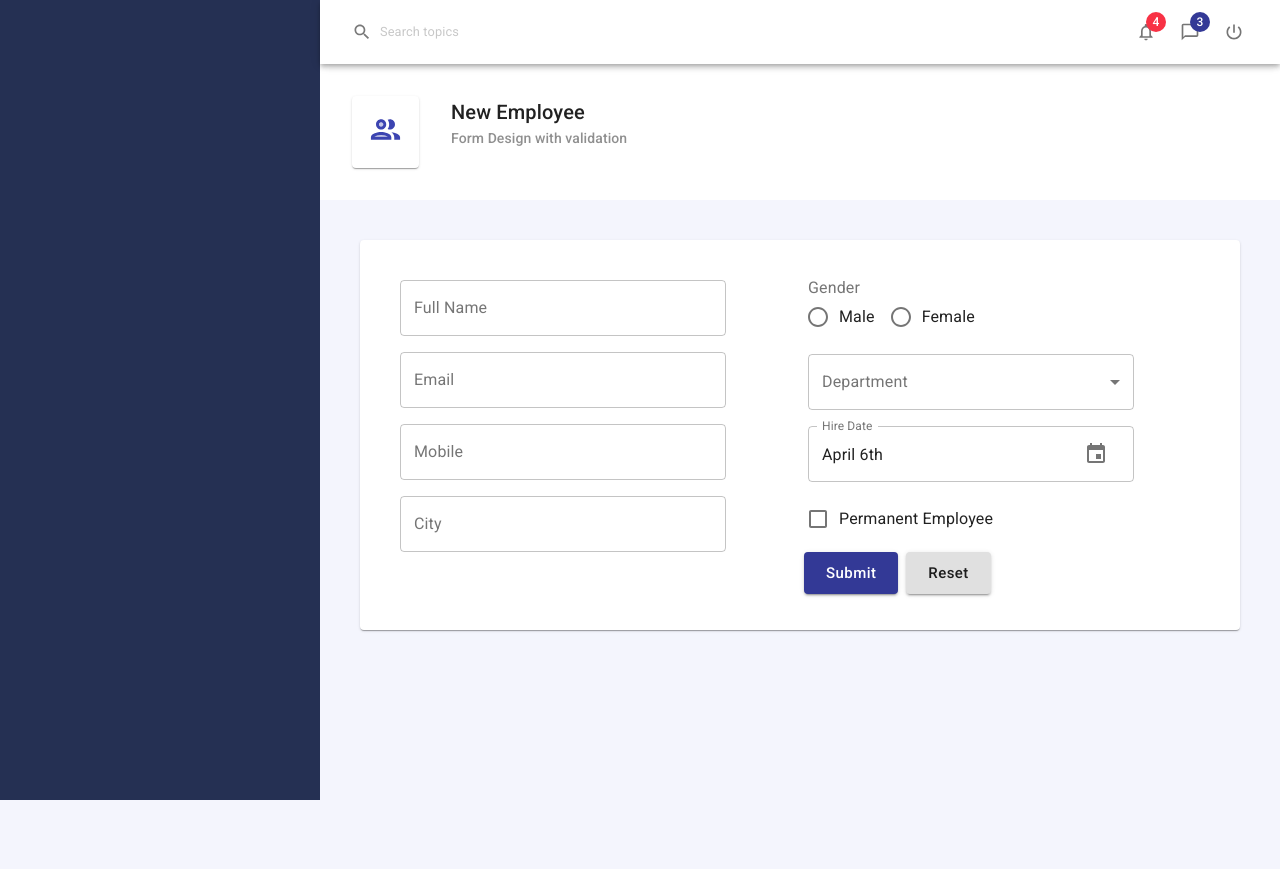
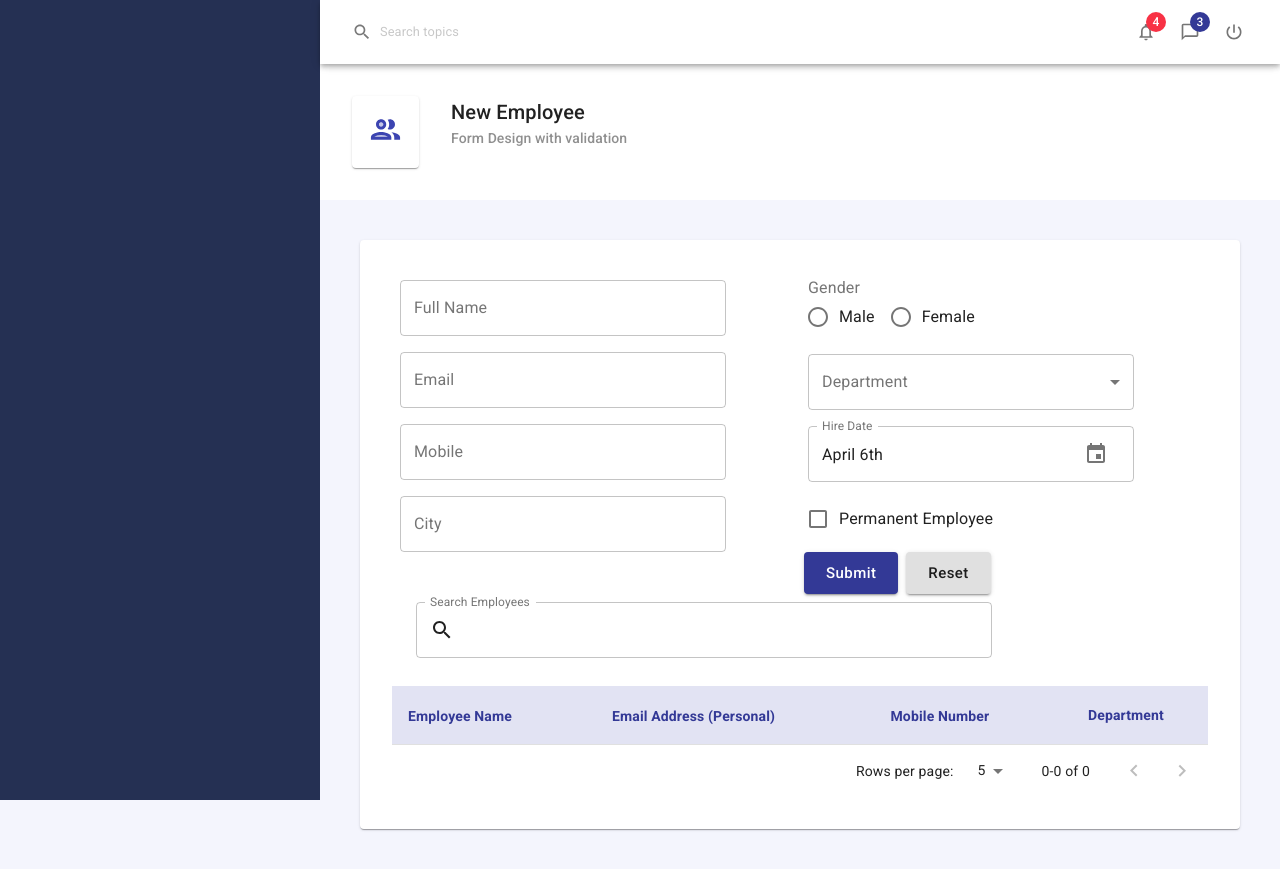
Before and after one commit to alexangria1992/react-mui-system, a React (Create React App) app: page / in a window 1280 px wide. Before the commit the page ends 800 px from the top, so only its background shows below. Built offline with nearby package versions, Linux system fonts and the light colour scheme.

Commit message:
DataTable

```diff
--- a/src/components/controls/Input.js
+++ b/src/components/controls/Input.js
@@ -3,7 +3,7 @@ import React from 'react'
 
 export default function Input(props) {
 
-    const {name, label, value, error=null,  onChange} = props;
+    const {name, label, value, error=null, onChange, ...other} = props;
     return (
         <TextField
             variant="outlined"
@@ -11,6 +11,7 @@ export default function Input(props) {
             name={name}
             value={value}
             onChange={onChange}
+            {...other}
             {...(error && {error:true, helperText:error})}
         />
     )
--- /dev/null
+++ b/src/components/useTable.js
@@ -0,0 +1,137 @@
+import { makeStyles, Table, TableCell, TableHead, TablePagination, TableRow, TableSortLabel } from '@material-ui/core'
+import React, {useState} from 'react'
+
+const useStyles = makeStyles(theme => ({
+    table: {
+        marginTop: theme.spacing(3),
+        '& thead th' : {
+            fontWeight: '600',
+            color: theme.palette.primary.main,
+            backgroundColor: theme.palette.primary.light
+        },
+        '& tbody td': {
+            fontWeight: '300'
+        },
+        '& tbody tr:hover': {
+            backgroundColor: "#fffbf2",
+            cursor: 'pointer'
+        }
+    }
+}))
+
+export default function useTable(records, headCells, filterFn) {
+
+    const classes = useStyles();
+
+    const pages = [ 5, 10, 25 ]
+    const [page, setPage] = useState(0)
+    const [rowsPerPage, setRowsPerPage] = useState(pages[page])
+    const [order, setOrder] = useState()
+    const [orderBy, setOrderBy] = useState()
+
+    const TblContainer = props => (
+            <Table className={classes.table}>
+                {props.children}
+            </Table>
+    )
+
+    const TblHead = props => {
+
+    const handleSortRequest = cellId => {
+    const isAsc = orderBy === cellId && order === "asc"
+    setOrder(isAsc ? 'desc': 'asc')
+    setOrderBy(cellId)
+}
+
+        return (<TableHead>
+            <TableRow>
+                {
+                    headCells.map(headCell => (
+                        <TableCell key={headCell.id}
+                        sortDirection={orderBy === headCell.id ? order : false}
+                        >   {headCell.disableSorting ? headCell.label :
+                            <TableSortLabel
+                            active = {orderBy === headCell.id}
+                            direction = {orderBy === headCell.id?order:'asc'}
+                            onClick = { () => {handleSortRequest(headCell.id)}}
+
+                            >
+                               {headCell.label}
+                            </TableSortLabel>
+                             }
+                        </TableCell>
+                    ))
+                }
+            </TableRow>
+        </TableHead>)
+    }
+
+    const handleChangePage = (event, newPage) => {
+        setPage(newPage)
+    }
+
+    const handleChangeRowsPerPage = event => {
+        setRowsPerPage(parseInt(event.target.value, 10))
+        setPage(0)
+
+    }
+
+    const TblPagination = () => (
+        <TablePagination
+        component="div"
+        page={page}
+        rowsPerPageOptions = {pages}
+        rowsPerPage={rowsPerPage}
+        count={records.length}
+        onChangePage={handleChangePage}
+        onChangeRowsPerPage = {handleChangeRowsPerPage}
+        />
+
+
+    )
+
+    function stableSort(array, comparator)
+    {
+        const stabilizedThis = array.map((el, index ) => [el, index])
+        stabilizedThis.sort((a, b) => {
+            const order = comparator(a[0], b[0])
+            if(order !== 0) return order;
+            return a[1] - b[1];
+        })
+        return stabilizedThis.map((el) => el[0])
+    }
+
+    function getComparator(order, orderBy)
+    {
+        return order === 'desc'
+            ? (a,b) => descendingComparator(a,b, orderBy)
+            : (a, b) => -descendingComparator(a,b, orderBy)
+    }
+
+    function descendingComparator(a,b, ordrBy)
+    {
+        if(b[orderBy] < a[orderBy])
+        {
+            return -1;
+        }
+        if(b[orderBy] < a[orderBy])
+        {
+            return 1;
+        }
+        return 0;
+    }
+
+
+    const recordsAfterPagingAndSorting = () => {
+        return stableSort(filterFn.fn(records), getComparator(order, orderBy))
+        .slice(page * rowsPerPage, (page + 1) * rowsPerPage)    }
+
+
+    return {
+        TblContainer,
+        TblHead,
+        TblPagination,
+        recordsAfterPagingAndSorting
+
+    }
+}
--- a/src/pages/Employees/Employees.js
+++ b/src/pages/Employees/Employees.js
@@ -1,18 +1,58 @@
-import React from 'react'
+import React, {useState} from 'react'
 import PageHeader from '../../components/PageHeader'
 import EmployeeForm from './EmployeeForm'
 import PeopleOutlineTwoToneIcon from '@material-ui/icons/PeopleOutlineTwoTone'
-import { makeStyles, Paper } from '@material-ui/core'
+import { InputAdornment, makeStyles, Paper, TableBody, TableCell, TableRow, Toolbar } from '@material-ui/core'
+import useTable from '../../components/useTable'
+import * as employeeService  from "../../services/employeeService"
+import Controls from "../../components/controls/Controls"
+import { Search } from '@material-ui/icons'
 
 const useStyles = makeStyles(theme => ({
     pageContent: {
         margin: theme.spacing(5),
         padding: theme.spacing(4)
+    },
+    searchInput: {
+        width: '75%'
     }
 }))
 
+const headCells = [
+    {id: 'fullName', label: 'Employee Name'},
+    {id: 'email', label: 'Email Address (Personal)'},
+    {id: 'mobile', label: 'Mobile Number'},
+    {id: 'department', label: 'Department', disableSorting: true},
+
+]
+
 export default function Employees() {
     const classes = useStyles();
+    const [records, setRecords] = useState(employeeService.getAllEmployees())
+    const [filterFn, setFilterFn] = useState({fn: items => {return items;}})
+
+    const {
+        TblContainer,
+        TblHead,
+        TblPagination,
+        recordsAfterPagingAndSorting
+
+    }=useTable(records, headCells, filterFn)
+
+
+    const handleSearch = e => {
+        let target = e.target;
+        setFilterFn({
+            fn: items => {
+                if (target.value == "")
+                    return items;
+                else
+                    return items.filter(x => x.fullName.toLowerCase().includes(target.value))
+            }
+        })
+    }
+
+
     return (
         <>
         <PageHeader
@@ -22,6 +62,46 @@ export default function Employees() {
        />
        <Paper className={classes.pageContent}>
            <EmployeeForm />
+           <Toolbar>
+                <Controls.Input
+                label="Search Employees"
+                className={classes.searchInput}
+                    InputProps={{
+                       startAdornment:  (
+                           <InputAdornment position = "start">
+                               <Search/>
+                           </InputAdornment>)
+                    }}
+
+                    onChange={handleSearch}
+
+                />
+
+           </Toolbar>
+           <TblContainer>
+               <TblHead/>
+               <TableBody>
+                    {
+                        recordsAfterPagingAndSorting().map(item => (
+                            <TableRow key={item.id}>
+                                <TableCell>
+                                    {item.fullName}
+                                </TableCell>
+                                <TableCell>
+                                    {item.email}
+                                </TableCell>
+                                <TableCell>
+                                    {item.mobile}
+                                </TableCell>
+                                <TableCell>
+                                    {item.department}
+                                </TableCell>
+                            </TableRow>
+                        ))
+                    }
+               </TableBody>
+           </TblContainer>
+           <TblPagination/>
        </Paper>
        </>
     )
--- a/src/services/employeeService.js
+++ b/src/services/employeeService.js
@@ -29,5 +29,13 @@ export function generateEmployeeId(params){
 export function getAllEmployees(){
         if(localStorage.getItem(KEYS.employees) == null)
            localStorage.setItem(KEYS.employees, JSON.stringify([]))
-        return JSON.parse(localStorage.getItem(KEYS.employees));
+        let employees =  JSON.parse(localStorage.getItem(KEYS.employees));
+
+        //map departmentId to department title
+        let departments = getDepartmentCollection();
+        return employees.map(x => ({
+            ...x,
+             department: departments[x.departmentId-1].title
+        }))
+
 }
```
